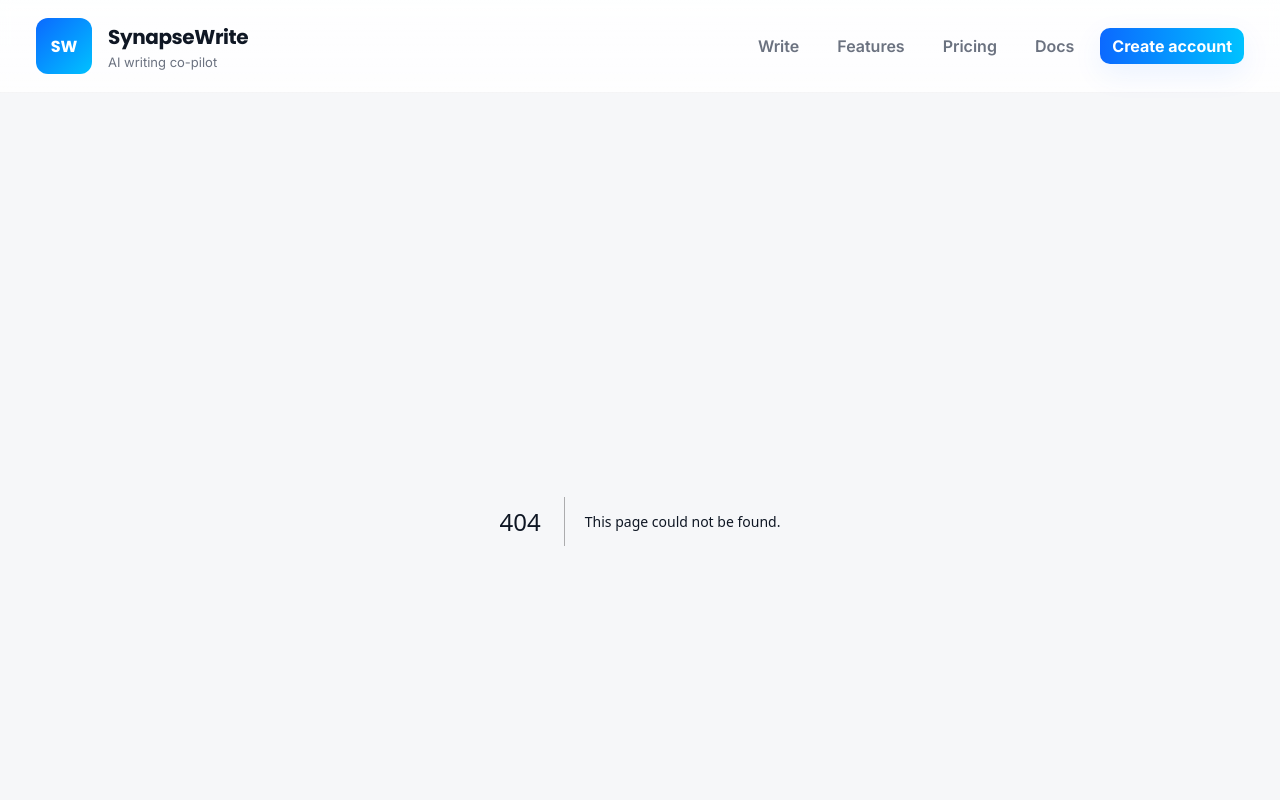
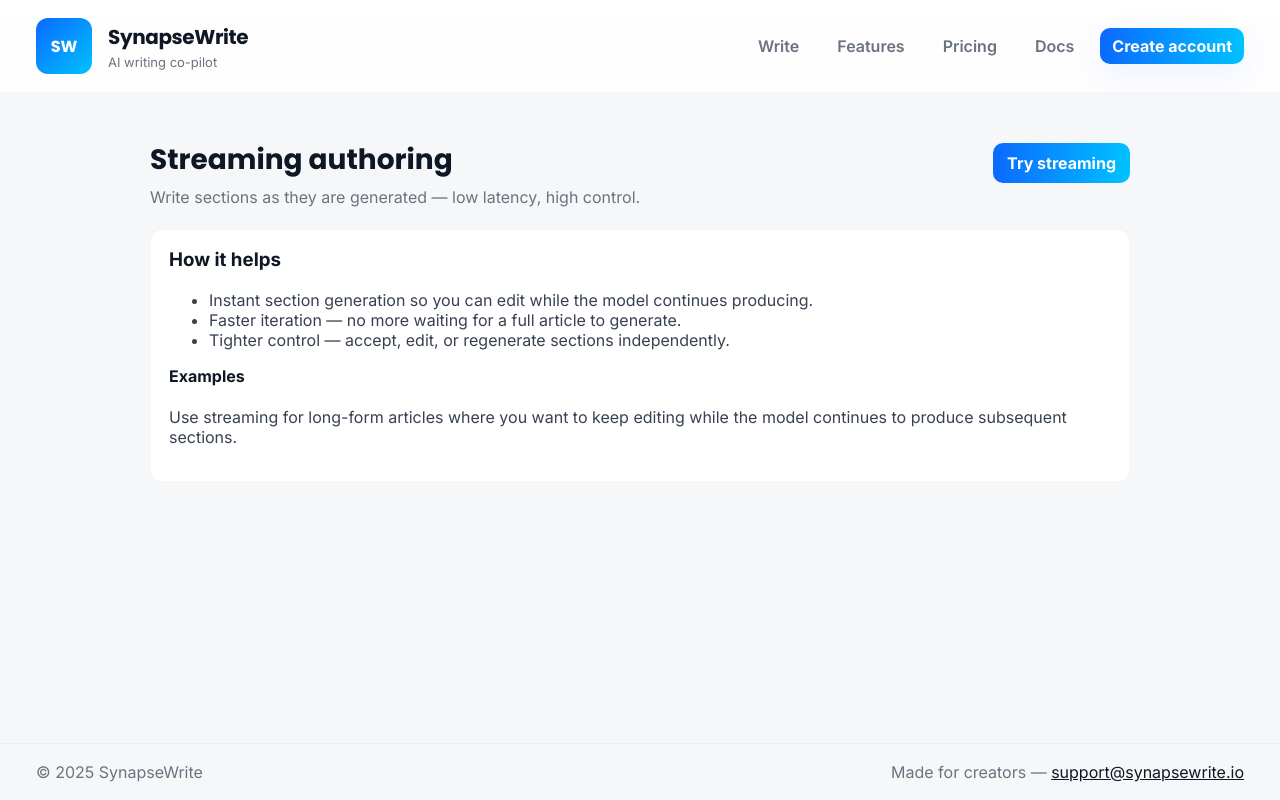
Before and after one commit to inpursuitsol/synapsewrite, a Next.js app: page /features/streaming in a window 1280 px wide. Before the commit this address had no page. Shown: the top 800 px of the page. Built offline with nearby package versions, Linux system fonts and the light colour scheme.

Commit message:
Create page.js

```diff
--- /dev/null
+++ b/app/features/streaming/page.js
@@ -0,0 +1,28 @@
+// app/features/streaming/page.js
+export default function StreamingFeature() {
+  return (
+    <div style={{ maxWidth: 980, margin: "0 auto", paddingTop: 18, paddingBottom: 60 }}>
+      <div style={{ display: "flex", justifyContent: "space-between", alignItems: "baseline" }}>
+        <div>
+          <h1 style={{ margin: 0, fontSize: 28, fontFamily: "Poppins, Inter" }}>Streaming authoring</h1>
+          <div style={{ color: "#6b7280", marginTop: 6 }}>Write sections as they are generated — low latency, high control.</div>
+        </div>
+        <div>
+          <a href="/generate" style={{ padding: "10px 14px", borderRadius: 10, background: "linear-gradient(90deg,#0b69ff,#00c2ff)", color: "white", textDecoration: "none", fontWeight: 700 }}>Try streaming</a>
+        </div>
+      </div>
+
+      <div style={{ marginTop: 22, background: "white", padding: 18, borderRadius: 12, border: "1px solid rgba(15,23,36,0.04)" }}>
+        <h3 style={{ marginTop: 0 }}>How it helps</h3>
+        <ul style={{ color: "#374151" }}>
+          <li>Instant section generation so you can edit while the model continues producing.</li>
+          <li>Faster iteration — no more waiting for a full article to generate.</li>
+          <li>Tighter control — accept, edit, or regenerate sections independently.</li>
+        </ul>
+
+        <h4 style={{ marginTop: 16 }}>Examples</h4>
+        <p style={{ color: "#374151" }}>Use streaming for long-form articles where you want to keep editing while the model continues to produce subsequent sections.</p>
+      </div>
+    </div>
+  );
+}
```
